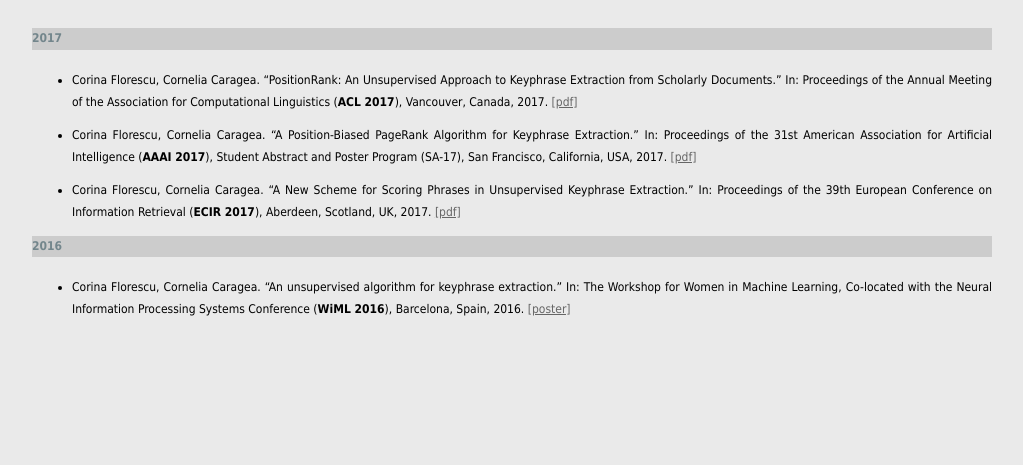
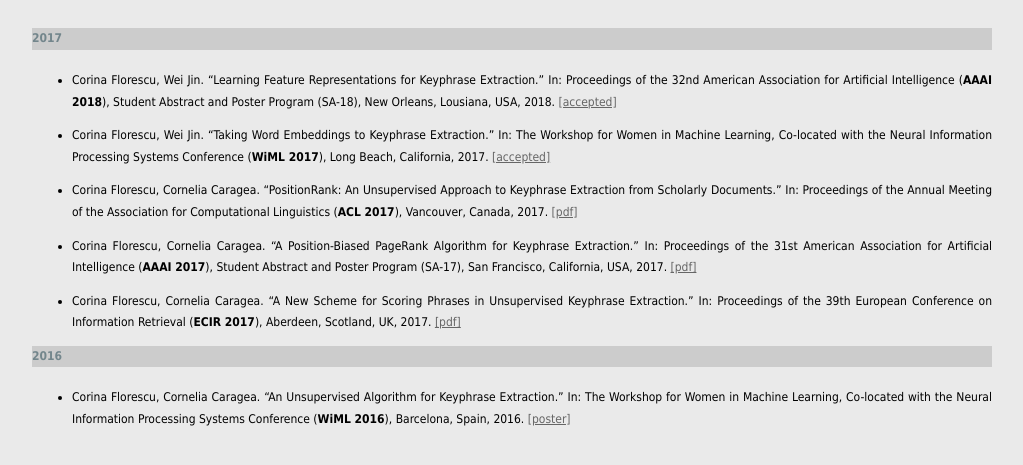
Before and after one commit to corinaflorescu/cs, a plain HTML site: page Publications.html in a window 1280 px wide. Shown: the part 187-652 px from the top of the page, without its empty margins (128-1151 px from the left). Drawn offline with Linux system fonts and the light colour scheme.

Commit message:
Update Publications.html

```diff
--- a/Publications.html
+++ b/Publications.html
@@ -48,6 +48,22 @@
 	  <div id="contentleft">
 
 		<ol >
+
+		<li type="disc" style="list-style-position:outside;">
+		<p align ="justify">
+		Corina Florescu, Wei Jin. “Learning Feature Representations for Keyphrase Extraction.”
+		In: Proceedings of the 32nd American Association for Artificial Intelligence (<b>AAAI 2018</b>),
+		Student Abstract and Poster Program (SA-18), New Orleans, Lousiana, USA, 2018. <a href="#"> [accepted]</a>
+		</p></li>
+
+		<li type="disc" style="list-style-position:outside;">
+		<p align ="justify">
+		Corina Florescu, Wei Jin. “Taking Word Embeddings to Keyphrase Extraction.”
+		In: The Workshop for Women in Machine Learning, Co-located with the Neural Information Processing Systems Conference (<b>WiML 2017</b>),
+		Long Beach, California, 2017.
+		<a href="#"> [accepted]</a>
+		</p></li>
+
 		<li type="disc" style="list-style-position:outside;">
 		<p align ="justify">
 		Corina Florescu, Cornelia Caragea. “PositionRank: An Unsupervised Approach to Keyphrase Extraction from Scholarly Documents.”
@@ -86,7 +102,7 @@
 		<ol >
 		<li type="disc" style="list-style-position:outside;">
 		<p align ="justify">
-		Corina Florescu, Cornelia Caragea. “An unsupervised algorithm for keyphrase extraction.”
+		Corina Florescu, Cornelia Caragea. “An Unsupervised Algorithm for Keyphrase Extraction.”
 		In: The Workshop for Women in Machine Learning, Co-located with the Neural Information Processing Systems Conference (<b>WiML 2016</b>),
 		Barcelona, Spain, 2016.  <a href="pub/WiML16.pdf"> [poster]</a>
 		</p></li>
```
